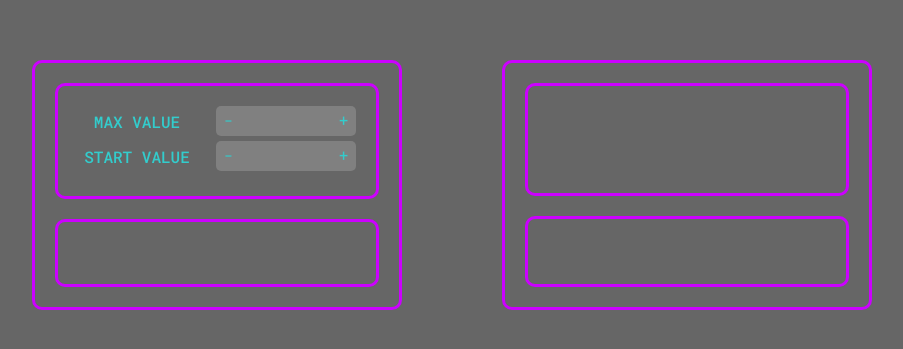
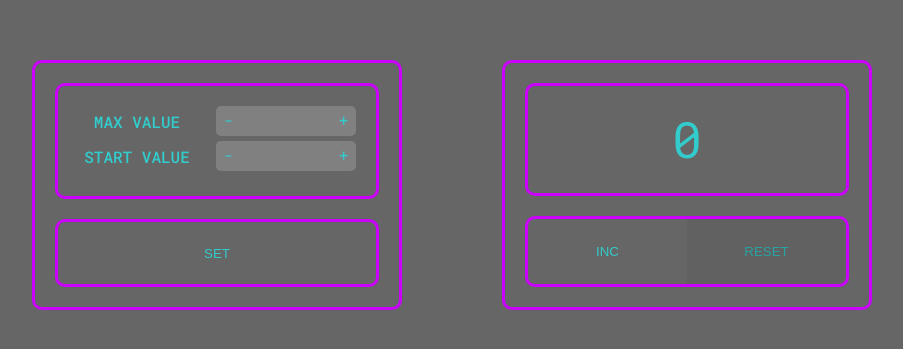
Before and after one commit to Konstantin-174/my-counter-hook, a React (Create React App) app: page / in a window 1280 px wide. Shown: the part 215-564 px from the top of the page, without its empty margins (188-1091 px from the left). Built offline with nearby package versions, Linux system fonts and the light colour scheme.

Commit message:
4th (Added useState for Counter)

```diff
--- a/src/components/Counter/Counter.tsx
+++ b/src/components/Counter/Counter.tsx
@@ -1,4 +1,4 @@
-import React from 'react'
+import React, {useState} from 'react'
 import CounterInput from './CounterInput/CounterInput';
 import CounterButton from './CounterButton/CounterButton';
 import local from './Counter.module.scss'
@@ -6,12 +6,30 @@ import local from './Counter.module.scss'
 
 const Counter: React.FC = () => {
 
+    let [count, setCount] = useState<number>(0)
+
+    const incCount = () => {
+        setCount(count + 1)
+    }
+
+    const resetCount = () => {
+        if (count > 0) {
+            setCount(0)
+        }
+    }
+
     return (
         <section className={local.counter}>
-            <CounterInput />
+            <CounterInput count={count}/>
             <div className={local.btns}>
-                <CounterButton />
-                <CounterButton />
+                <CounterButton title="inc"
+                               onClick={incCount}
+                               disabled={count >= 5}
+                />
+                <CounterButton title="reset"
+                               onClick={resetCount}
+                               disabled={count === 0}
+                />
             </div>
         </section>
     )
--- a/src/components/Counter/CounterButton/CounterButton.tsx
+++ b/src/components/Counter/CounterButton/CounterButton.tsx
@@ -1,11 +1,20 @@
 import React from 'react'
 import classes from './CounterButton.module.scss'
 
-const CounterButton: React.FC = () => {
+type CounterButtonPropsType = {
+    title: string
+    disabled?: boolean
+    onClick: () => void
+}
+
+const CounterButton: React.FC<CounterButtonPropsType> = ({title, onClick, disabled}) => {
 
     return (
-        <button className={classes.btn}>
-            {}
+        <button className={classes.btn}
+                onClick={onClick}
+                disabled={disabled}
+        >
+            {title}
         </button>
     )
 }
--- a/src/components/Counter/CounterInput/CounterInput.tsx
+++ b/src/components/Counter/CounterInput/CounterInput.tsx
@@ -1,11 +1,15 @@
 import React from 'react'
 import classes from './CounterInput.module.scss'
 
-const CounterInput: React.FC = () => {
+type CounterInputPropsType = {
+    count: number
+}
+
+const CounterInput: React.FC<CounterInputPropsType> = ({count}) => {
 
     return (
-        <div className={`${classes.input}`}>
-            {}
+        <div className={`${classes.input} + ${count === 5 ? classes.error : ""}`}>
+            {count}
         </div>
     )
 }
--- a/src/components/InputBlock/InputBlock.tsx
+++ b/src/components/InputBlock/InputBlock.tsx
@@ -3,6 +3,10 @@ import React from 'react';
 import CounterButton from '../Counter/CounterButton/CounterButton';
 
 export const InputBlock: React.FC = () => {
+
+    const setBtn = () => {
+        alert("WTF!? Where is my value?")
+    }
 
     return (
         <section className={local.inputBlockWrap}>
@@ -21,7 +25,7 @@ export const InputBlock: React.FC = () => {
                 </div>
             </div>
             <div className={local.btn}>
-                <CounterButton />
+                <CounterButton title="set" onClick={setBtn}/>
             </div>
         </section>
     )
```
